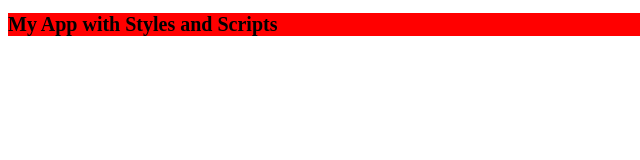
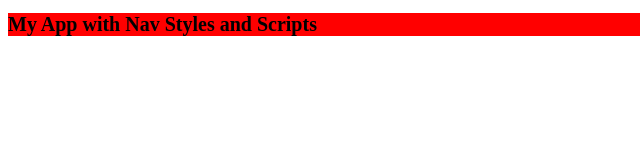
Before and after one commit to thinkful-ei-narwhal/test_repoRenYousef, a plain HTML site: page index.html in a window 1280 px wide. Shown: the full height of the page, 0-640 px from the left. Drawn offline with Linux system fonts and the light colour scheme.

Commit message:
updated h1

```diff
--- a/index.html
+++ b/index.html
@@ -7,7 +7,7 @@
     <title>Document</title>
 </head>
 <body>
-    <h1>My App with Styles and Scripts</h1>
+    <h1>My App with Nav Styles and Scripts</h1>
     <script src="app.js"></script>
 </body>
 </html>
```
